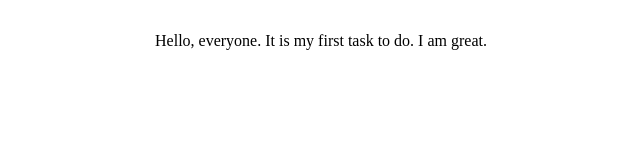
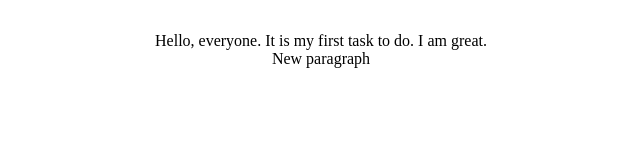
Before and after one commit to rasif1996/gitlearn, a React (Vite) app: page / in a window 1280 px wide. Shown: the top 160 px of the page, without its empty margins (319-959 px from the left). Built offline with nearby package versions, Linux system fonts and the light colour scheme.

Commit message:
[B2B-0005]: add new paragraph

```diff
--- a/src/App.jsx
+++ b/src/App.jsx
@@ -4,6 +4,7 @@ function App() {
 	return (
 		<>
 			<p>Hello, everyone. It is my first task to do. I am great.</p>
+			<p>New paragraph</p>
 		</>
 	);
 }
```
